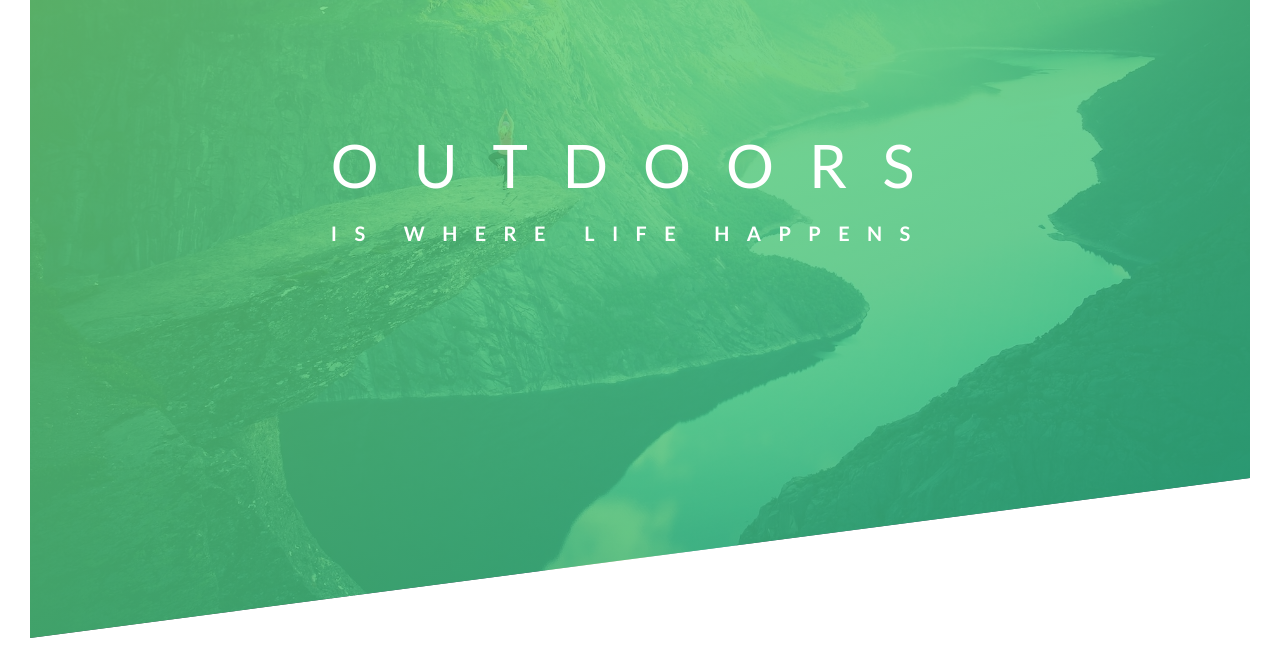
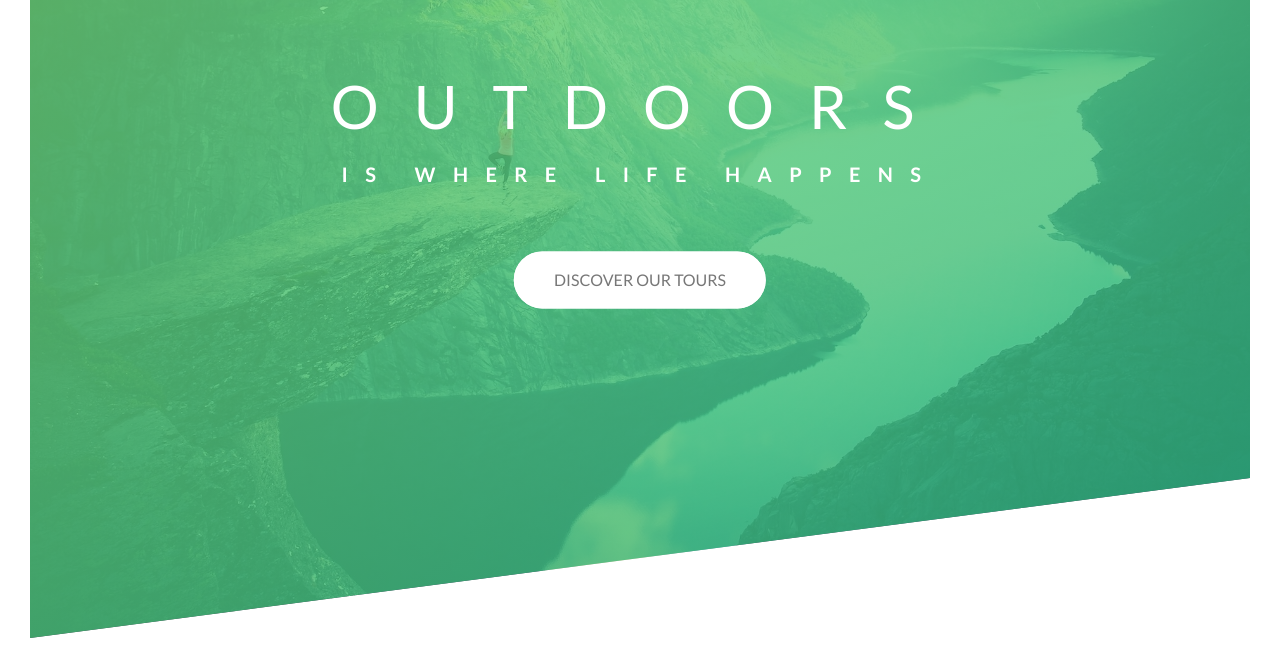
Before and after one commit to geppy00/NatoursProject, a plain HTML site: page index.html in a window 1280 px wide. Shown: the part 152-820 px from the top of the page. Drawn offline with Linux system fonts and the light colour scheme.

Commit message:
Applicato il bottone

```diff
--- a/css/style.css
+++ b/css/style.css
@@ -34,6 +34,7 @@ body {
     top: 40%;
     left: 50%;
     transform: translate(-50%, -50%);
+    text-align: center;
 }
 
 .logo-box {
@@ -49,6 +50,8 @@ body {
 .heading-primary {
     color: #fff;
     text-transform: uppercase;
+    backface-visibility: hidden;
+    margin-bottom: 60px;
 }
 
 .heading-primary-main {
@@ -56,6 +59,9 @@ body {
     font-size: 60px;
     font-weight: 400;
     letter-spacing: 35px;
+    animation-name: moveInLeft;
+    animation-duration: 1s;
+    animation-timing-function: ease-out;
 }
 
 .heading-primary-sub {
@@ -63,4 +69,101 @@ body {
     font-size: 20px;
     font-weight: 700;
     letter-spacing: 17.4px;
+    animation: moveInRight 1s ease-out;
 }
+
+@keyframes moveInLeft {
+    0% {
+        opacity: 0;
+        transform: translateX(-100px);
+    }
+
+    80% {
+        transform: translateX(15px);
+    }
+
+    100% {
+        opacity: 1;
+        transform: translate(0);
+    }
+}
+
+@keyframes moveInRight {
+    0% {
+        opacity: 0;
+        transform: translateX(100px);
+    }
+
+    80% {
+        transform: translateX(-15px);
+    }
+
+    100% {
+        opacity: 1;
+        transform: translate(0);
+    }
+}
+
+@keyframes moveInBottom {
+    0% {
+        opacity: 0;
+        transform: translateY(30px);
+    }
+
+    100% {
+        opacity: 1;
+        transform: translate(0);
+    }
+}
+
+.btn:link, .btn:visited{
+    text-transform: uppercase;
+    text-decoration: none;
+    padding: 15px 40px;
+    display: inline-block;
+    border-radius: 100px;
+    transition: all .2s;
+    position: relative;
+}
+
+.btn:hover {
+    transform: translateY(-3px);
+    box-shadow: 0 10px 20px rgba(0, 0, 0, .2);
+}
+
+.btn:active {
+    transform: translateY(-1px);
+    box-shadow: 0 5px 10px rgba(0, 0, 0, .2);
+}
+
+.btn-white {
+    background-color: #fff;
+    color: #777;
+}
+
+.btn::after {
+    content: "";
+    display: inline-block;
+    height: 100%;
+    width: 100%;
+    border-radius: 100px;
+    position: absolute;
+    top: 0;
+    left: 0;
+    z-index: -1;
+    transition: all .4s;
+}
+
+.btn-white::after {
+    background-color: #fff;
+}
+
+.btn:hover::after {
+    transform: scaleX(1.4) scaleY(1.6);
+    opacity: 0;
+}
+
+.btn-animated {
+    animation: moveInBottom .5s ease-out .75s;
+    animation-fill-mode: backwards;
+}
--- a/index.html
+++ b/index.html
@@ -24,6 +24,10 @@
                     <span class="heading-primary-main">Outdoors</span>
                     <span class="heading-primary-sub">is where life happens</span>
                 </h1>
+
+                <a href="#" class="btn btn-white btn-animated">
+                    Discover our tours
+                </a>
             </div>
         </header>
     </body>
```
